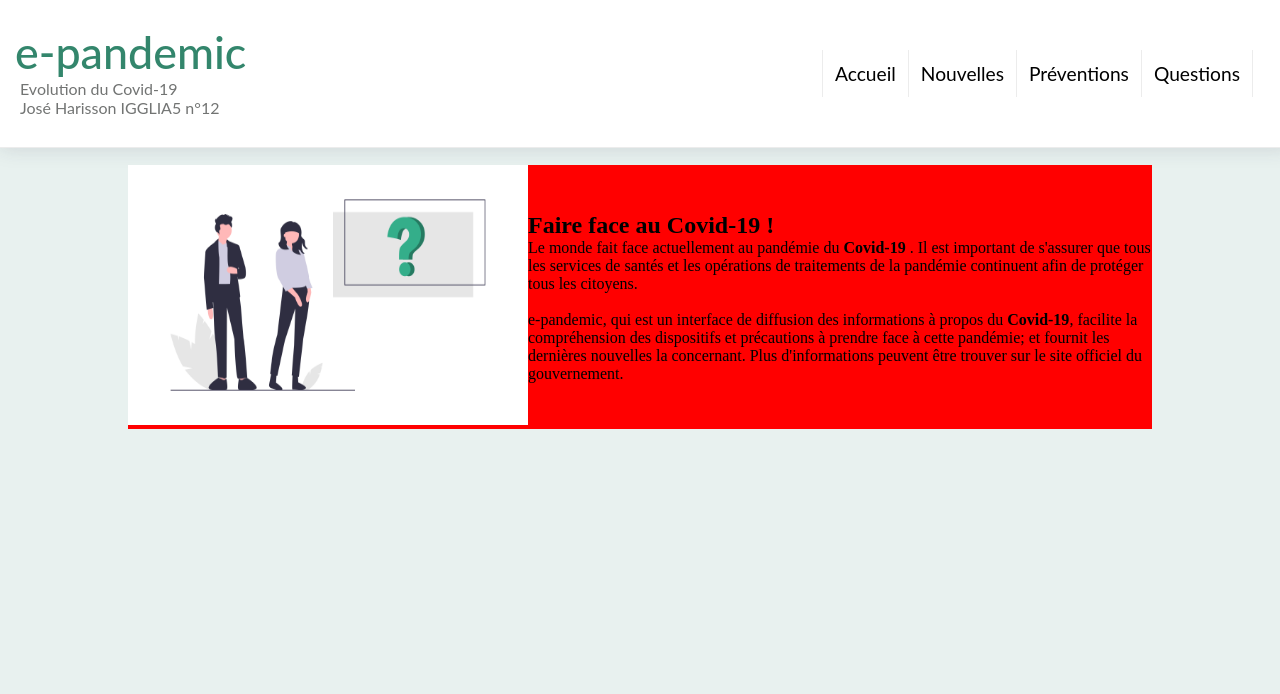
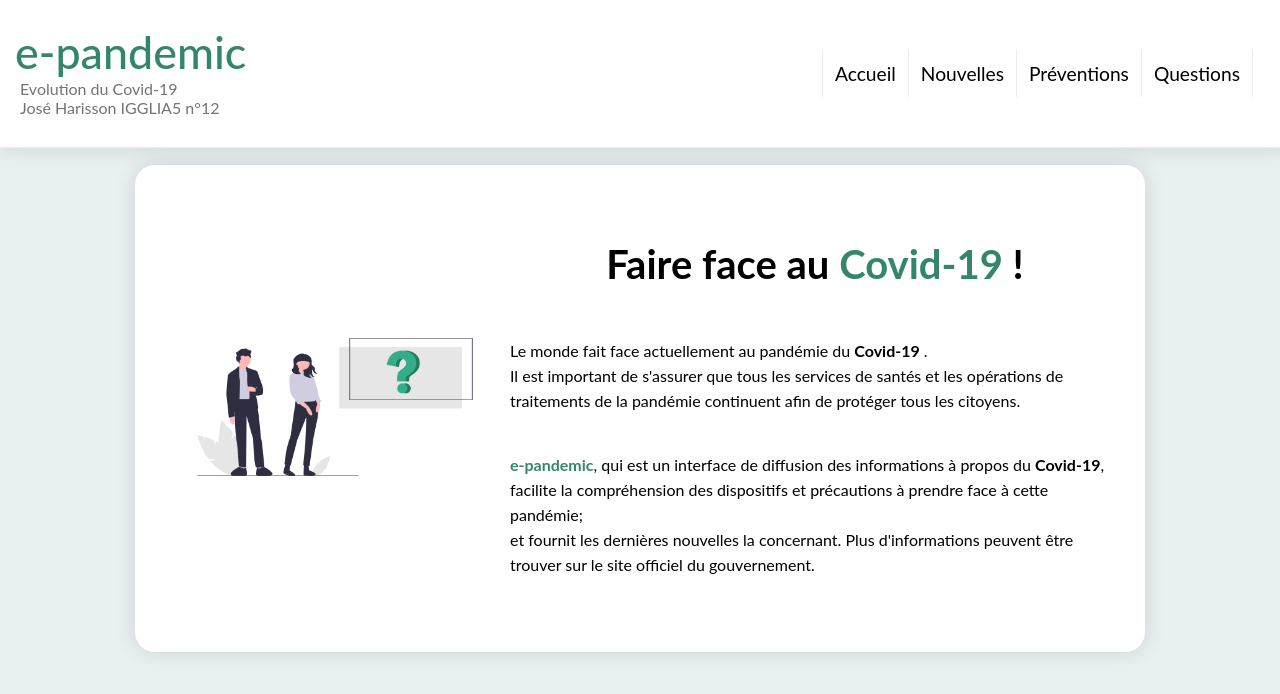
Before and after one commit to JoseHarisson/html-scss-js-e_pandemic, a plain HTML site: page index.html in a window 1280 px wide. Shown: the top 694 px of the page. Drawn offline with Linux system fonts and the light colour scheme.

Commit message:
i've done the information section in #main-section

```diff
--- a/index.html
+++ b/index.html
@@ -24,7 +24,7 @@
             <!-- BEGIN navigation bar -->
             <nav>
                 <ul class="nav_list">
-                    <li class="item"><a href="#" class="active">Accueil</a></li>
+                    <li class="item"><a href="#info" class="active">Accueil</a></li>
                     <li class="item"><a href="#">Nouvelles</a></li>
                     <li class="item"><a href="#">Préventions</a></li>
                     <li class="item"><a href="#">Questions</a></li>
@@ -39,7 +39,7 @@
     <!-- BEGIN Main page -->
     <div class="sections">
         <!-- BEGIN Info section -->
-        <section class="info">
+        <section id="info">
             <div class="container">
                 <div class="card">
                     <div class="card-img">
@@ -48,12 +48,12 @@
                     <div class="card-text">
                         <h1> Faire face au <span>Covid-19</span> !</h1>
                         <p>Le monde fait face actuellement au pandémie du <b>Covid-19</b>
-                        . Il est important de s'assurer que tous les services de santés
+                        . <br>Il est important de s'assurer que tous les services de santés
                         et les opérations de traitements de la pandémie continuent afin de protéger tous les citoyens.</p>
                         <br>
                         <p><span>e-pandemic</span>, qui est un interface de diffusion des informations
                              à propos du <b>Covid-19</b>, facilite la compréhension
-                            des dispositifs et précautions à prendre face à cette pandémie; et fournit les dernières nouvelles
+                            des dispositifs et précautions à prendre face à cette pandémie;<br> et fournit les dernières nouvelles
                             la concernant. Plus d'informations peuvent être trouver sur le site officiel du gouvernement.
                         </p>
                     </div>
--- a/scss/partials/_mixins.scss
+++ b/scss/partials/_mixins.scss
@@ -25,3 +25,8 @@
     padding-left: 10px;
     padding-right: 10px;
 }
+@mixin border-radius($radius){
+    -webkit-border-radius : $radius;
+    -moz-border-radius: $radius;
+    border-radius: $radius;
+}
--- a/scss/partials/_responsive.scss
+++ b/scss/partials/_responsive.scss
@@ -7,12 +7,8 @@
         header .container {
             @include flex(column);
         }
-        body{
-            .sections{
-                .info{
-                    padding-top: $header-height-800px+15px;
-                }
-            }
+        #info .container .card{
+            @include  flex(column);
         }
     }
 }
--- a/scss/partials/_variables.scss
+++ b/scss/partials/_variables.scss
@@ -15,6 +15,7 @@ $size-medium:1em;
 $size-slarge:1.2em;
 $size-large:1.4em;
 $size-xlarge:2em;
+$size-xxlarge:2.5em;
 
 $header-height:150px;
 $header-height-800px:197px;
--- a/scss/partials/header.scss
+++ b/scss/partials/header.scss
@@ -1,7 +1,7 @@
 @import "mixins";
 @import "responsive";
 
-header{
+header {
     width: 100%;
     padding: 25px 5px 25px 5px;
     height: auto;
@@ -18,12 +18,13 @@ header{
              flex-basis: 20%;
             padding-left :10px;
             padding-right :10px;
-
             a{
                 text-decoration: none;
                 color: $green;
                 font-size: $size-large;
                 font-weight: 500;
+                cursor: default;
+
             }
             p {
                 padding-left: 5px;
--- a/scss/partials/info.scss
+++ b/scss/partials/info.scss
@@ -5,17 +5,45 @@ section {
     display: flex;
     justify-content: center;
     .container{
-        width: 80%;
-        position: relative;
-        background-color: red;
+        width: 75%;
+        padding: 25px;
+        background-color: $light-white;
+        font-family: "Lato",sans-serif;
+        @include shadow-dark;
+        @include border-radius(20px);
         .card{
             @include flex(row);
             .card-img{
                 img{
-                    width: 400px;
-                    height: 260px;
+                    width: auto;
+                    height: auto;
+                    max-width: 350px;
+                    max-height: 260px;
+                }
+            }
+            .card-text{
+                @include flex(column);
+                justify-content: center;
+                align-content: center;
+                padding-bottom: 30px;
+                span{
+                    color: $green;
+                    font-weight: bold;
+                }
+                h1{
+                    align-items:center;
+                    padding: 50px;
+                    font-size: $size-xxlarge;
+
+                }
+                p{
+                    line-height: 25px;
+                    padding-bottom: 20px;
+
                 }
             }
         }
     }
 }
+
+@include responsive;
--- a/scss/style.scss
+++ b/scss/style.scss
@@ -15,7 +15,7 @@ body{
     background-color: $xlight-grey;
     height: 2000px;
     .sections{
-        .info{
+        #info{
             padding-top: $header-height+15px;
         }
     }
```
Also changed, not shown: scss/style.css, 1 other file.
